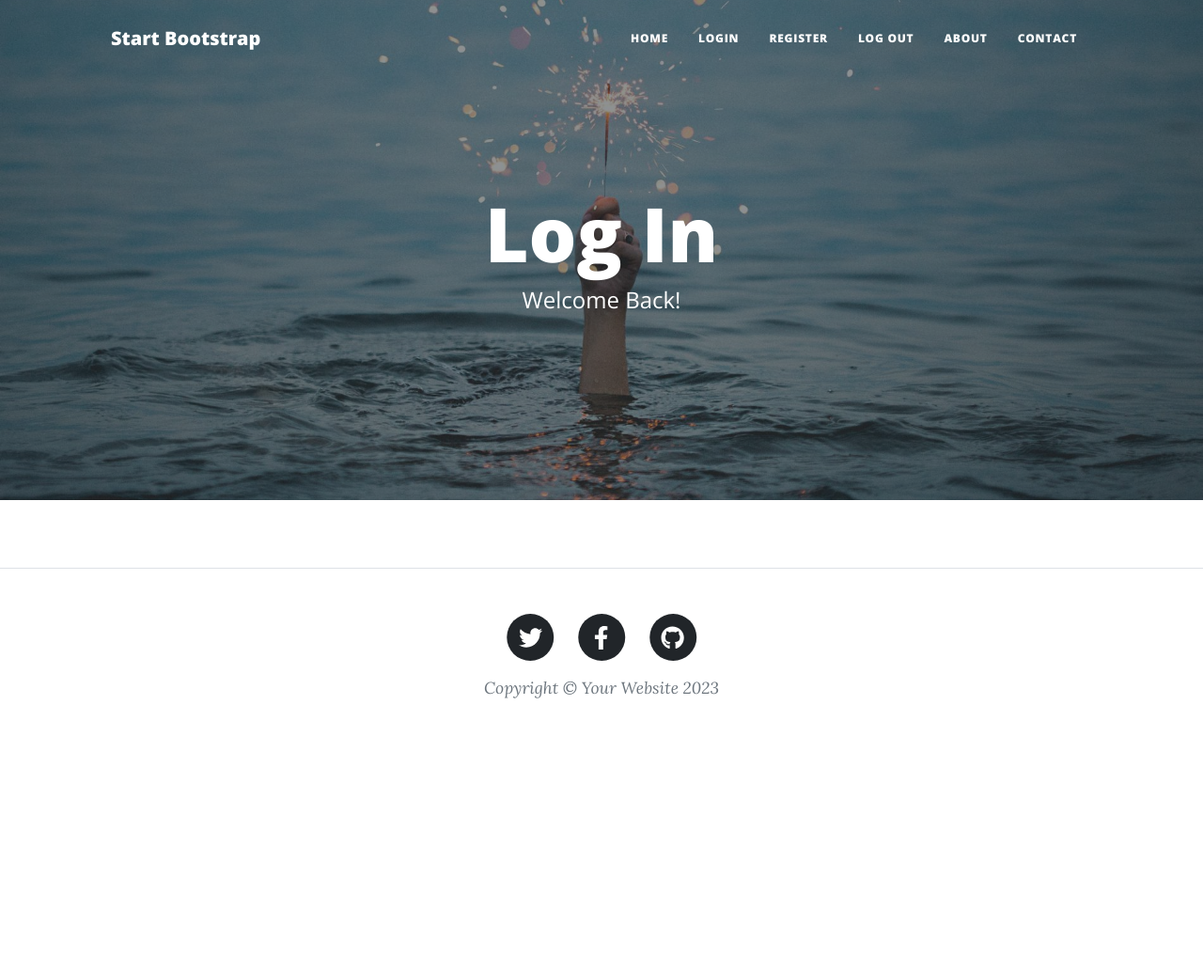
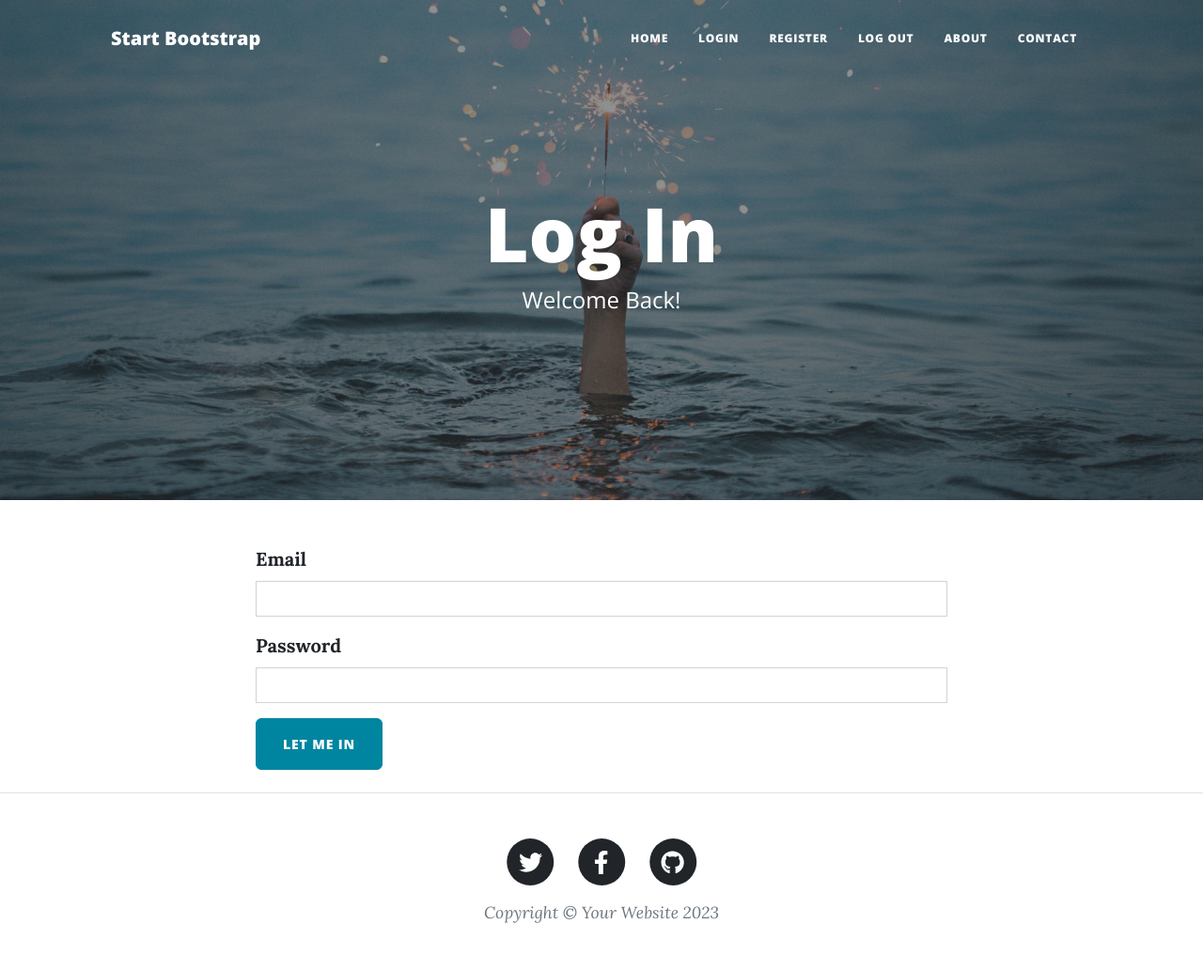
Before and after one commit to Soulbolt/day-69-blog-with-users, a Flask app: page /login in a window 1280 px wide. Shown: the whole page at 94% size. Before the commit the page ends 743 px from the top, so only its background shows below. Run offline with Flask 3, Linux system fonts and the light colour scheme; some libraries are stand-ins or nearby versions.

Commit message:
implemented class LoginForm, html render form, login function and validation + flash

```diff
--- a/forms.py
+++ b/forms.py
@@ -21,6 +21,9 @@ class RegisterForm(FlaskForm):
     submit = SubmitField(label="SIGN ME UP")
 
 # TODO: Create a LoginForm to login existing users
-
+class LoginForm(FlaskForm):
+    email = StringField(label="Email", validators=[DataRequired(), Email()])
+    password = PasswordField(label="Password", validators=[DataRequired()])
+    subbit = SubmitField(label="LET ME IN")
 
 # TODO: Create a CommentForm so users can leave comments below posts
--- a/main.py
+++ b/main.py
@@ -9,7 +9,7 @@ from functools import wraps
 from werkzeug.security import generate_password_hash, check_password_hash
 from sqlalchemy.orm import relationship
 # Import your forms from the forms.py
-from forms import RegisterForm
+from forms import RegisterForm, LoginForm
 from forms import CreatePostForm
 
 
@@ -76,25 +76,37 @@ def register():
         # Log in and authenticate user after adding details to DB.
         login_user(new_user)
         # Can redirect and get name from teh current_user
-        return redirect(url_for("get_all_posts", name=form.name))
+        return redirect(url_for("get_all_posts"))
     return render_template("register.html", form=form)
 
 
 #  Retrieve a user from the database based on their email.
 @app.route('/login', methods=["GET", "POST"])
 def login():
-    return render_template("login.html")
+    error = None
+    form = LoginForm()
+    if form.validate_on_submit():
+        email = form.email.data
+        password = form.password.data
+        # Find user by email provided.
+        result = db.session.execute(db.select(User).where(User.email == email))
+        user = result.scalar()
+        if user:
+            # Check stored password hash against entered password hashed.
+            if check_password_hash(user.password, password):
+                login_user(user)
+                flash("You  were successfully logged in!")
+                return redirect(url_for("get_all_posts"))
+            else:
+                error = "Password is incorrect, please try again."
+        else:
+            error = "That email does not exist, please try again."
+    return render_template("login.html", error=error, form=form)
 
 
 @app.route('/logout')
 def logout():
-
-    if request.method == "POST":
-        email = request.form.get("email")
-        password = request.form.get("password")
-        # Find user by email provided.
-        result = db.session.execute(db.select(User).where(User.email == email))
-        user = result.scalar()
+    logout_user()
     return redirect(url_for('get_all_posts'))
 
 
--- a/templates/login.html
+++ b/templates/login.html
@@ -21,9 +21,20 @@ include "header.html" %}
 <main class="mb-4">
   <div class="container">
     <div class="row">
-      <!-- TODO: add a flash message here for users registering twice -->
+      <!-- add a flash message here for users registering twice -->
+          {% with messages = get_flashed_messages() %}
+          {% if messages %}
+          {% for message in messages %}
+          <p class=flashes>{{ message }}</p>
+          {% endfor %}
+          {% endif %}
+          {% endwith %}
+              {% if error %}
+              <p class="error">{{ error }}</p>
+              {% endif %}
       <div class="col-lg-8 col-md-10 mx-auto">
-        <!--TODO: render login form here-->
+        <!--render login form here-->
+        {{ render_form(form) }}
       </div>
     </div>
   </div>
```
